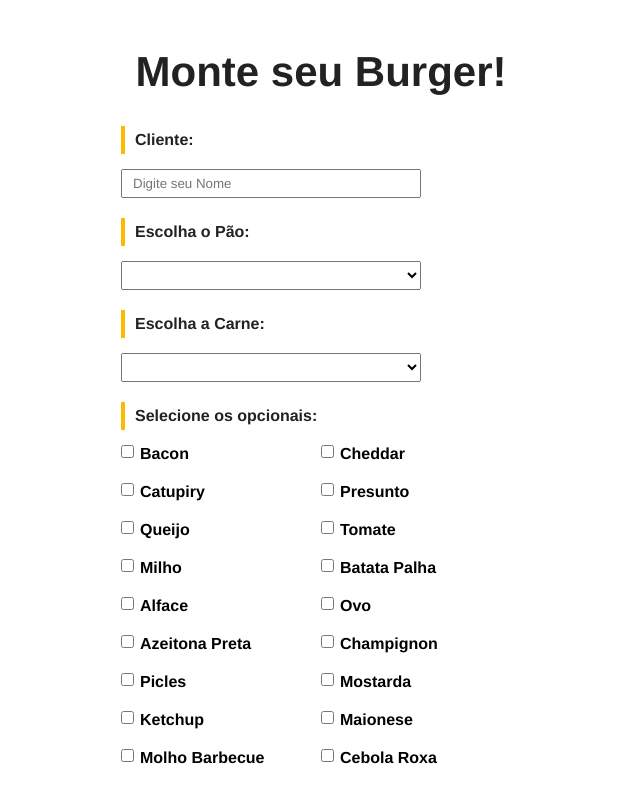
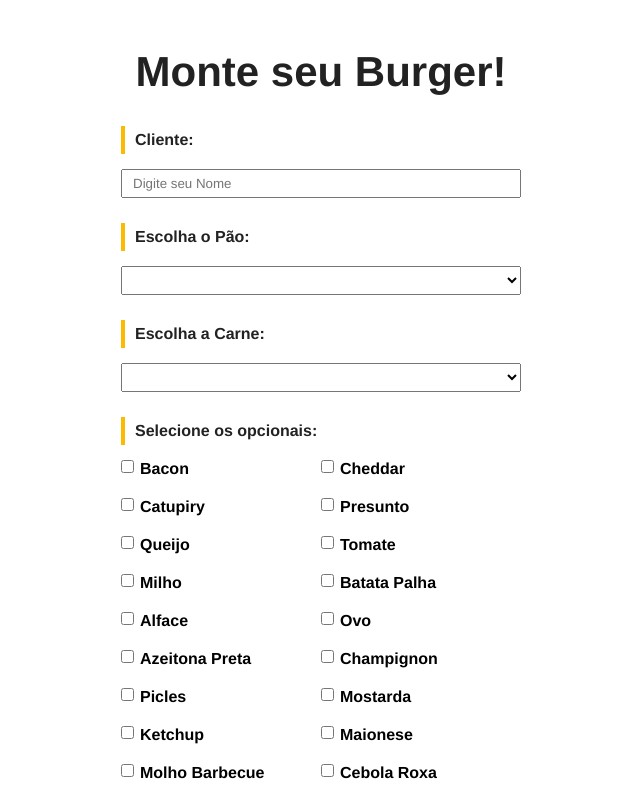
Before and after one commit to andersonguedesmg/make-your-burger, a Vue app: page / in a window 1280 px wide. Shown: the part 880-1680 px from the top of the page, without its empty margins (319-959 px from the left). Built offline with nearby package versions, Linux system fonts and the light colour scheme; data requests are answered from the project's data file.

Commit message:
fix(Make Your Burger): Ajuste no Layout

```diff
--- a/src/components/BurgerForm.vue
+++ b/src/components/BurgerForm.vue
@@ -137,7 +137,7 @@ export default {
 .input-container {
   display: flex;
   flex-direction: column;
-  margin-bottom: 20px;
+  margin-bottom: 25px;
 }
 
 label {
@@ -151,7 +151,6 @@ label {
 input,
 select {
   padding: 5px 10px;
-  width: 300px;
 }
 
 #optional-container {
--- a/src/router/index.js
+++ b/src/router/index.js
@@ -5,11 +5,13 @@ const routes = [
   {
     path: '/',
     name: 'home',
+    meta: { title: 'Make Your Burger' },
     component: HomeView
   },
   {
     path: '/pedidos',
     name: 'OrderView',
+    meta: { title: 'Make Your Burger - Pedidos' },
     component: () => import(/* webpackChunkName: "order" */ '../views/OrderView.vue')
   }
 ]
@@ -19,4 +21,9 @@ const router = createRouter({
   routes
 })
 
+router.beforeEach((to, from, next) => {
+  document.title = to.meta.title;
+  next();
+});
+
 export default router
```
